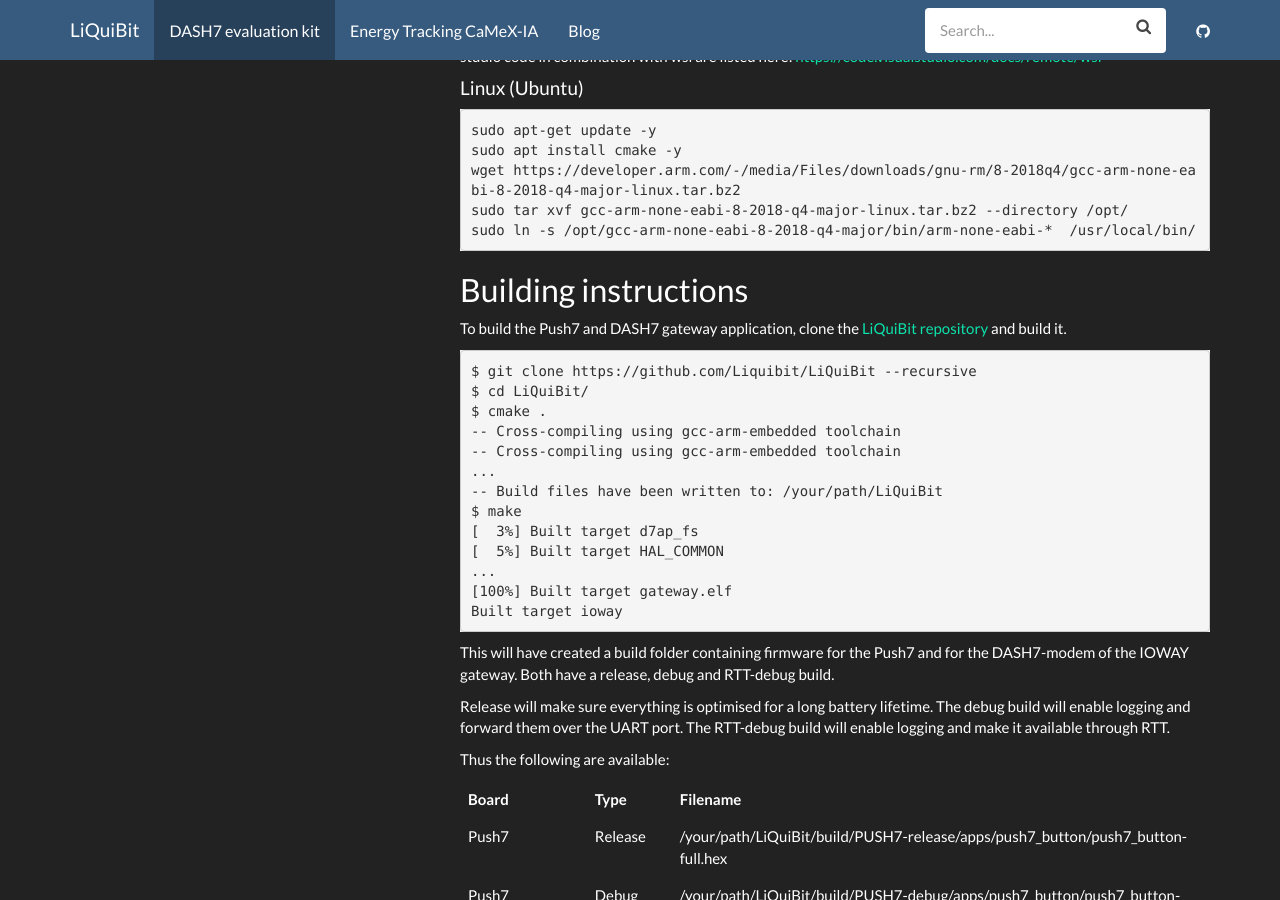
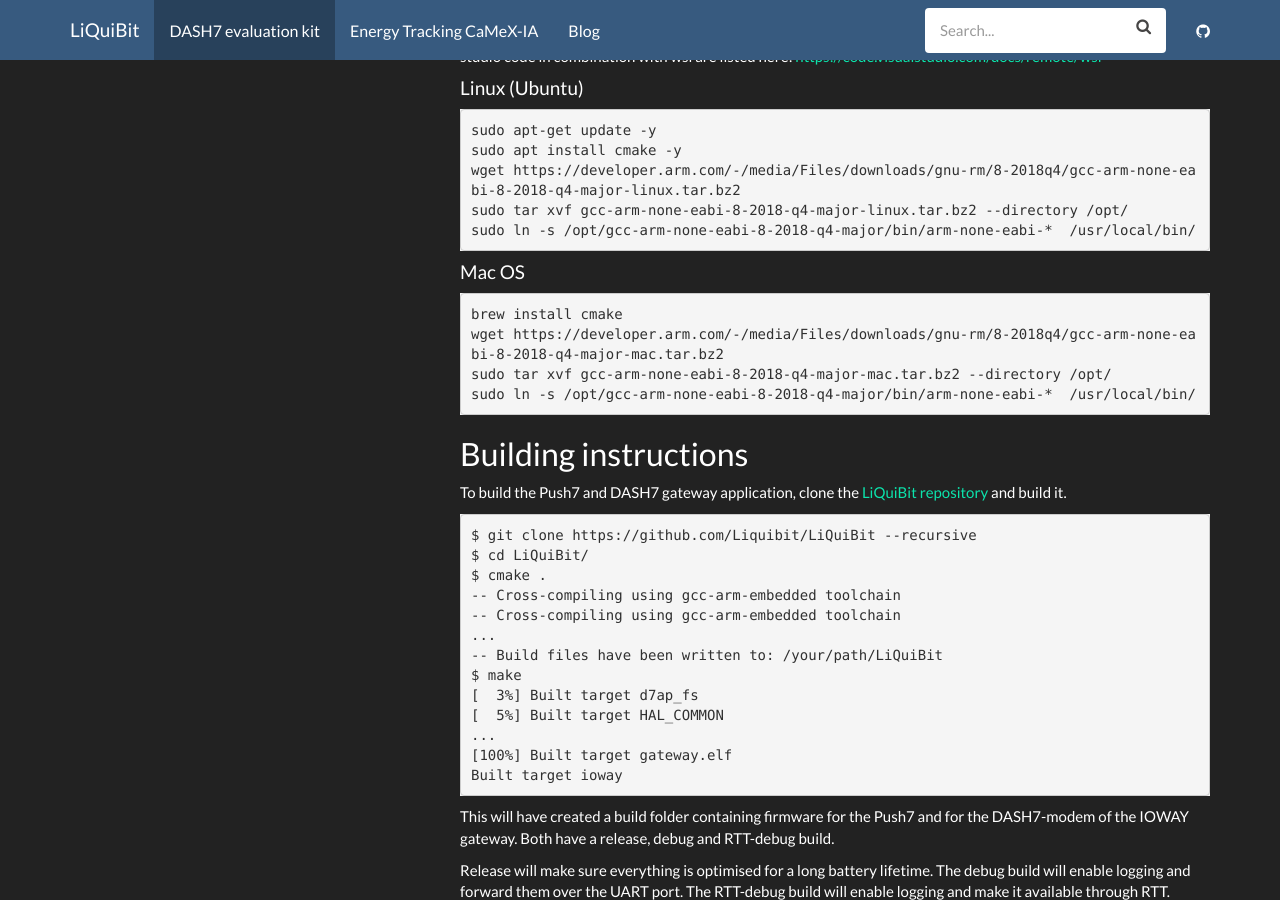
Before and after one commit to Liquibit/LiQuiBit, a Jekyll site: the page built from docs/_docs/DASH7_evaluation_kit/Sub-iot.md, in a window 1280 px wide and 900 px high, scrolled down 872 px. Built offline with Jekyll 4.4.1, drawn with Linux system fonts in a browser that asks for light colours.

Commit message:
Add instructions for mac OS toolchain installation

```diff
--- a/docs/_docs/DASH7_evaluation_kit/Sub-iot.md
+++ b/docs/_docs/DASH7_evaluation_kit/Sub-iot.md
@@ -40,6 +40,14 @@
     sudo tar xvf gcc-arm-none-eabi-8-2018-q4-major-linux.tar.bz2 --directory /opt/
     sudo ln -s /opt/gcc-arm-none-eabi-8-2018-q4-major/bin/arm-none-eabi-*  /usr/local/bin/
 
+#### Mac OS
+
+    brew install cmake
+    wget https://developer.arm.com/-/media/Files/downloads/gnu-rm/8-2018q4/gcc-arm-none-eabi-8-2018-q4-major-mac.tar.bz2
+    sudo tar xvf gcc-arm-none-eabi-8-2018-q4-major-mac.tar.bz2 --directory /opt/
+    sudo ln -s /opt/gcc-arm-none-eabi-8-2018-q4-major/bin/arm-none-eabi-*  /usr/local/bin/
+
+
 ## Building instructions {#building}
 
 To build the Push7 and DASH7 gateway application, clone the [LiQuiBit repository](https://github.com/Liquibit/LiQuiBit) and build it.
```
